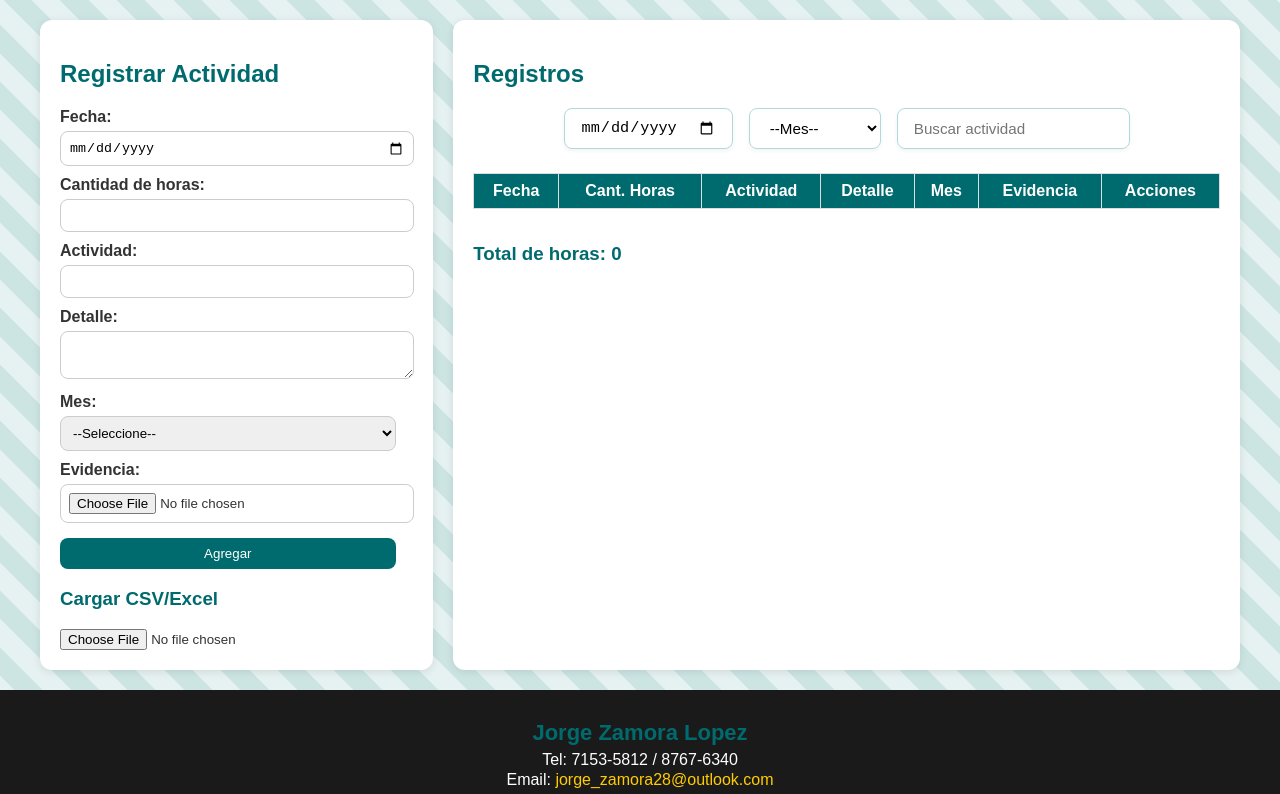
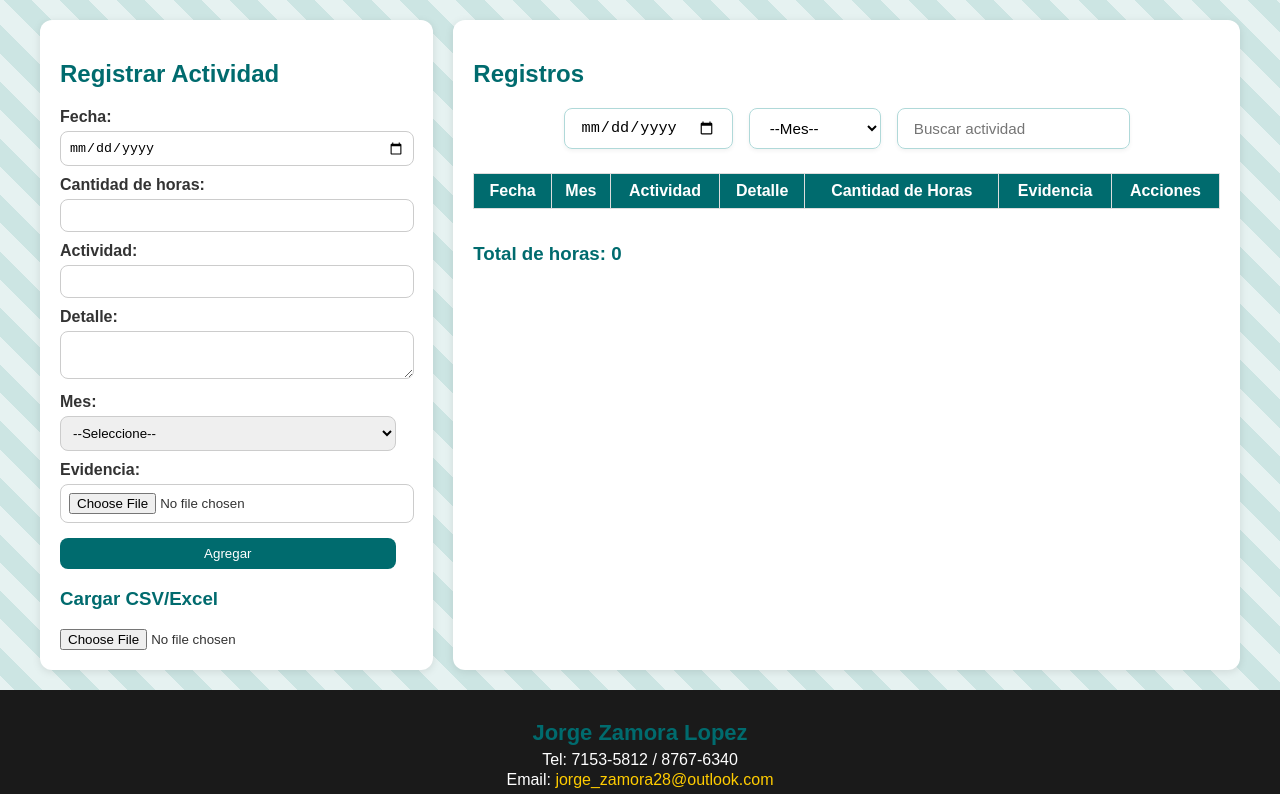
Before and after one commit to thelawcr/bitacora-C19490, a plain HTML site: page index.html in a window 1280 px wide. Shown: the top 794 px of the page. Drawn offline with nearby package versions, Linux system fonts and the light colour scheme; no server answers.

Commit message:
Update index.html

```diff
--- a/index.html
+++ b/index.html
@@ -85,10 +85,10 @@
         <thead>
           <tr>
             <th>Fecha</th>
-            <th>Cant. Horas</th>
+            <th>Mes</th>
             <th>Actividad</th>
             <th>Detalle</th>
-            <th>Mes</th>
+            <th>Cantidad de Horas</th>
             <th>Evidencia</th>
             <th>Acciones</th>
           </tr>
```
